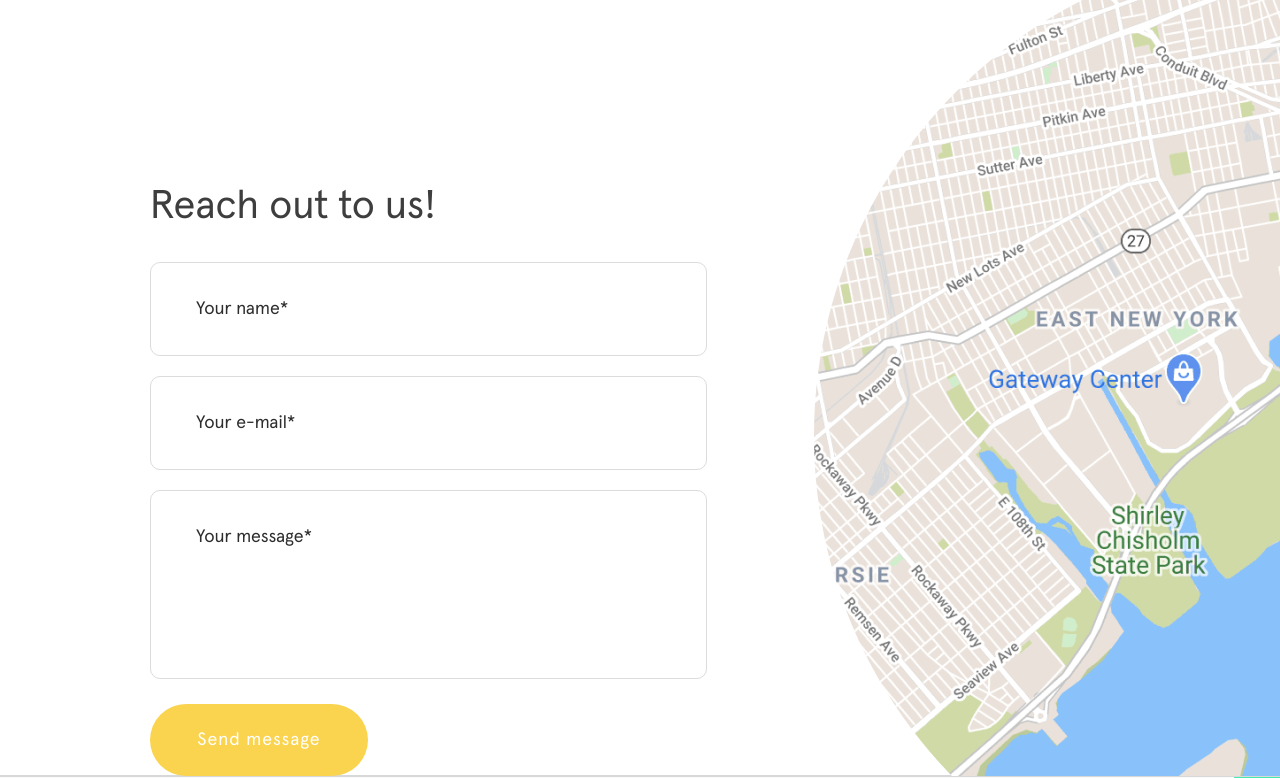
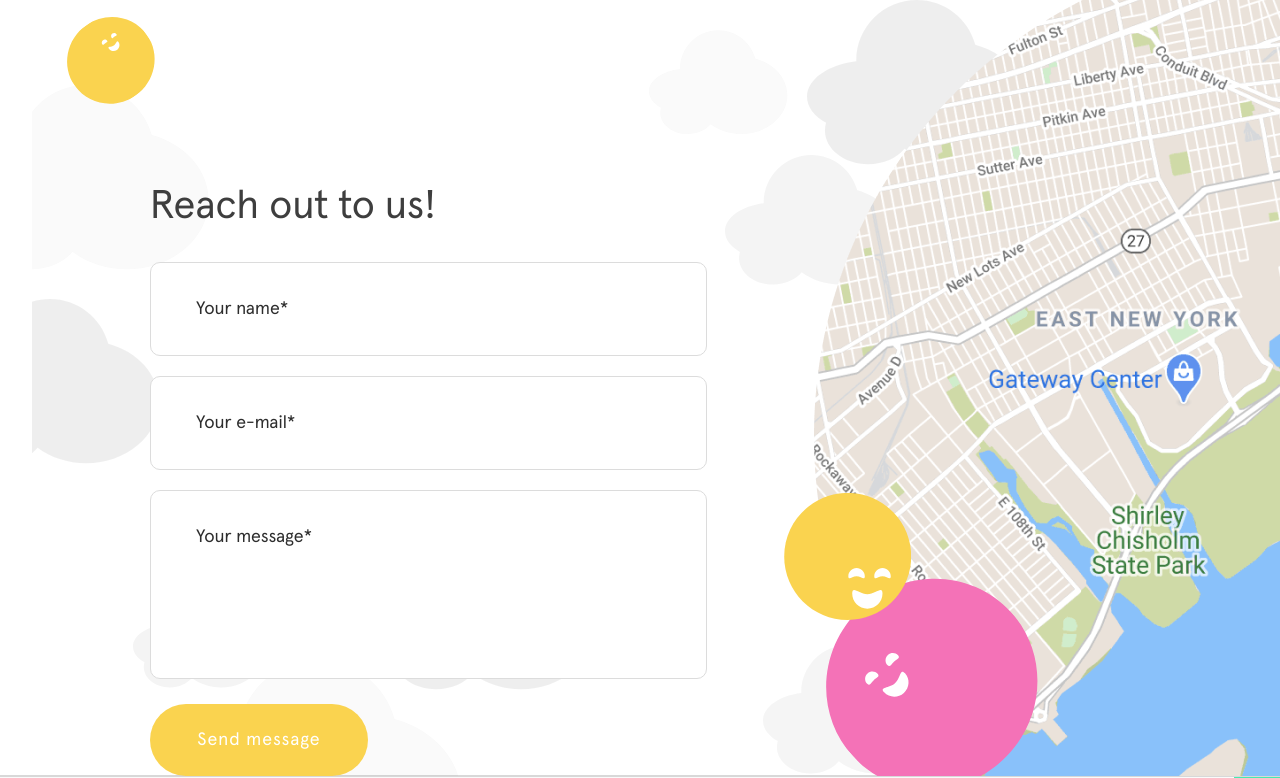
Before and after one commit to Andrew-Sparrow/zenbittech-project, a React (Create React App) app: page / in a window 1280 px wide. Shown: the top 778 px of the page. Built offline with nearby package versions, Linux system fonts and the light colour scheme.

Commit message:
clouds background for main block  was added

```diff
--- a/src/components/app/main/main.jsx
+++ b/src/components/app/main/main.jsx
@@ -5,9 +5,9 @@ import withLayout from '../../hocs/with-layout';
 const MainStyle = styled.main`
   display: flex;
   flex-direction: column;
-  background-image: url('../img/map.png');
-  background-repeat: no-repeat;
-  background-position: right top;
+  background-image: url('../img/main-balloons.svg'), url('../img/map.png'), url('../img/clouds.svg');
+  background-repeat: no-repeat, no-repeat, no-repeat;
+  background-position: left 50px top, right top, top;
   min-height: calc(100vh - 200px);
 
   h1 {
```
Also changed, not shown: public/img/clouds.svg (added), public/img/main-balloons.svg (added).
